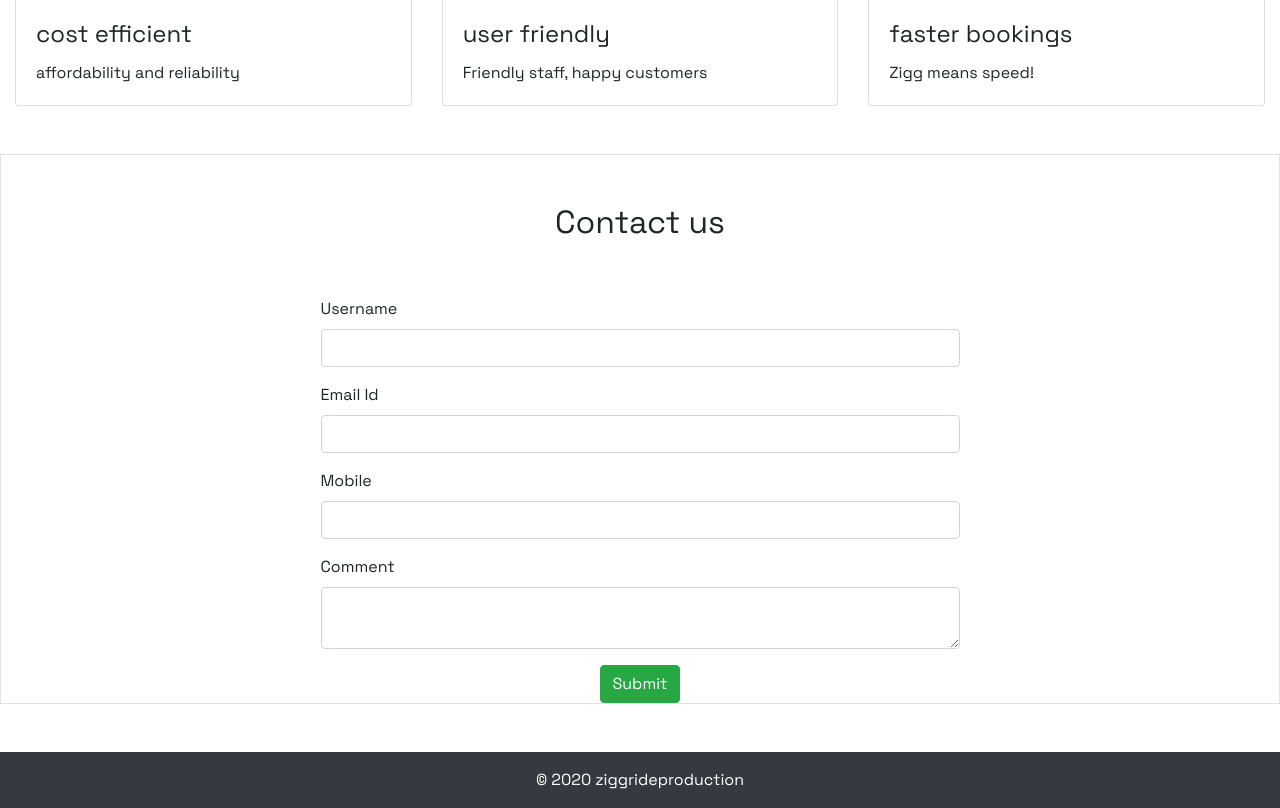
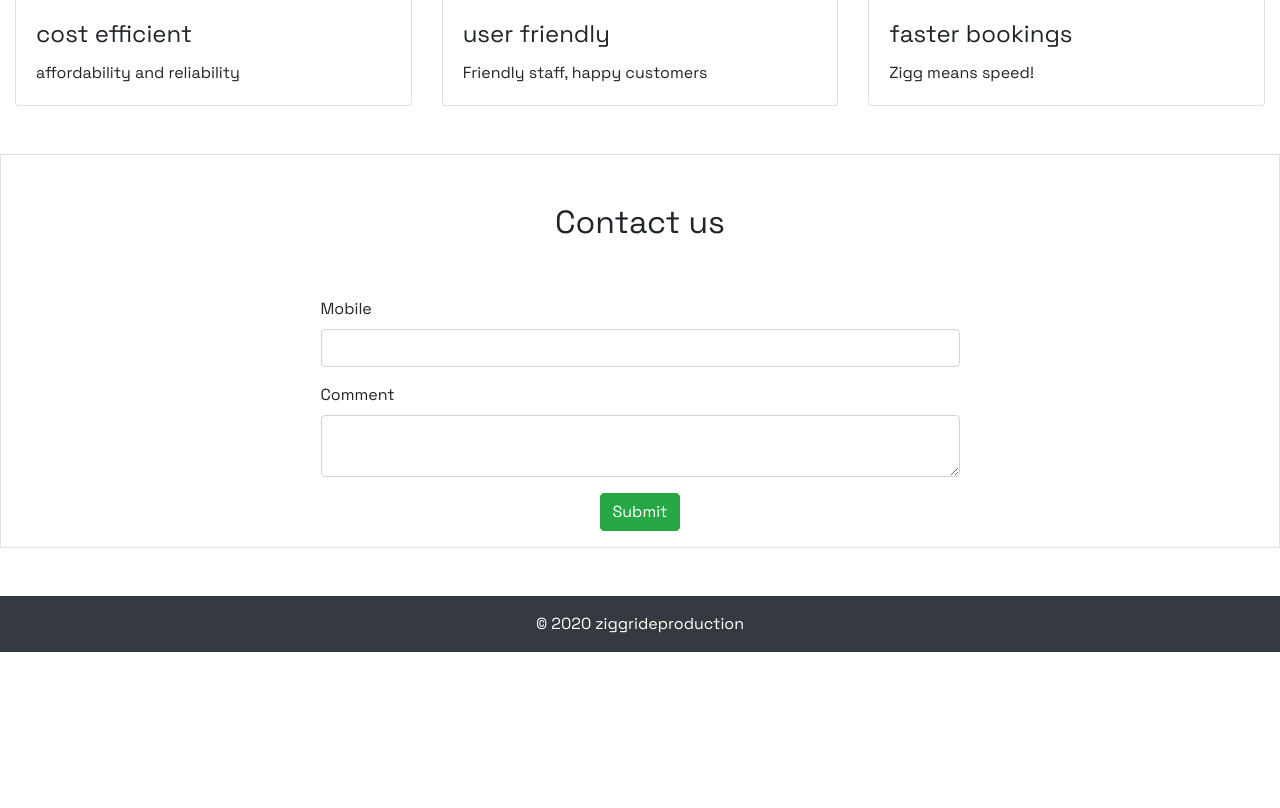
Before and after one commit to hitheshpoojary/Car-Rental-Service, a PHP site: page /ziggride_home.php in a window 1280 px wide. Shown: the part 1753-2561 px from the top of the page. After the commit the page ends 2405 px from the top, so only its background shows below. Run offline with PHP 8.4, Linux system fonts and the light colour scheme; the visitor is signed in with stand-in values (Sample User, id 1).

Commit message:
final ziggride..ready to go...

```diff
--- a/car-listing.php
+++ b/car-listing.php
@@ -59,7 +59,7 @@ error_reporting(0);
     <div class="row ">
       <div class="col-lg-12 col-md-12 col-12">
 
-<?php $sql = "SELECT * from tblvehicles";
+<?php $sql = "SELECT * from vehicles";
 $result = mysqli_query($connect,$sql);
 if(mysqli_num_rows($result) > 0)
 {
--- a/dummy.php
+++ b/dummy.php
@@ -29,7 +29,7 @@ $res=mysqli_query($connect, $sql);
 if(mysqli_num_rows($res)==1)
 {
     header("location:ziggride_home.php");
-$_SESSION['login']=$_POST['username'];
+$_SESSION['login']=mysqli_fetch_row($res)[0];
 }
 else
 {
--- a/register.php
+++ b/register.php
@@ -5,7 +5,11 @@ $password=$_POST["password"];
 $fname=$_POST["fname"];
 $lname=$_POST["lname"];
 $bdate=$_POST["birthday"];
+
+
+
 $sql="INSERT INTO users(email, password,fname,lname,birthday) VALUES('$email', '$password', '$fname', '$lname', '$bdate')";
+
 if($connect->query($sql)===TRUE)
 {
 echo "<script>
--- a/ziggride_home.php
+++ b/ziggride_home.php
@@ -1,6 +1,7 @@
 <?php
 session_start();
 require 'db.php';
+error_reporting(0);
 ?>
 
 <!DOCTYPE html>
@@ -185,30 +186,34 @@ require 'db.php';
 </div>
 
 
+
+
   <section class="my-5  border">
     <div class="py-5">
       <h2 class="text-center">Contact us</h2>
     </div>
     <div class="w-50 m-auto">
       <form action="userinfo.php" method="POST">
-        <div class="form-group">
-          <label>Username</label>
-          <input type="text" name="user" autocomplete="off" class="form-control">
-        </div>
-         <div class="form-group">
-          <label>Email Id</label>
-          <input type="Email" name="email" autocomplete="off" class="form-control">
-        </div>
+
          <div class="form-group">
           <label>Mobile</label>
-          <input type="text" name="mobile" autocomplete="off" class="form-control">
+          <input type="text" name="mobile" autocomplete="off" class="form-control" required="*">
         </div>
          <div class="form-group">
           <label>Comment</label>
-         <textarea class="form-control" name="comment"></textarea>
+         <textarea class="form-control" name="comment" required="*"></textarea>
         </div>
         <div align="center">
-        <button  type="submit" class="btn btn-success ">Submit</button>
+
+        <?php if($_SESSION['login'])
+              {?>
+              <div class="form-group">
+                <input type="submit" class="btn btn-success"  name="submit" value="Submit">
+              </div>
+              <?php } else { ?>
+<a href="login_page.php" class="btn btn-danger">Login to Submit</a>
+
+              <?php } ?>
         </div>
       </form>
     </div>
```
Also changed, not shown: admin/manage-vehicles.php (+9 -9 lines), userinfo.php (+4 -10 lines), vehical-details.php (+5 -5 lines), admin/img/vehicleimages/car_listingimg.jpg (added), admin/img/vehicleimages/force-toofan-1.jpg (added), admin/img/vehicleimages/force-toofan-3.jpg (added), admin/img/vehicleimages/force-toofan2.jpg (added).
